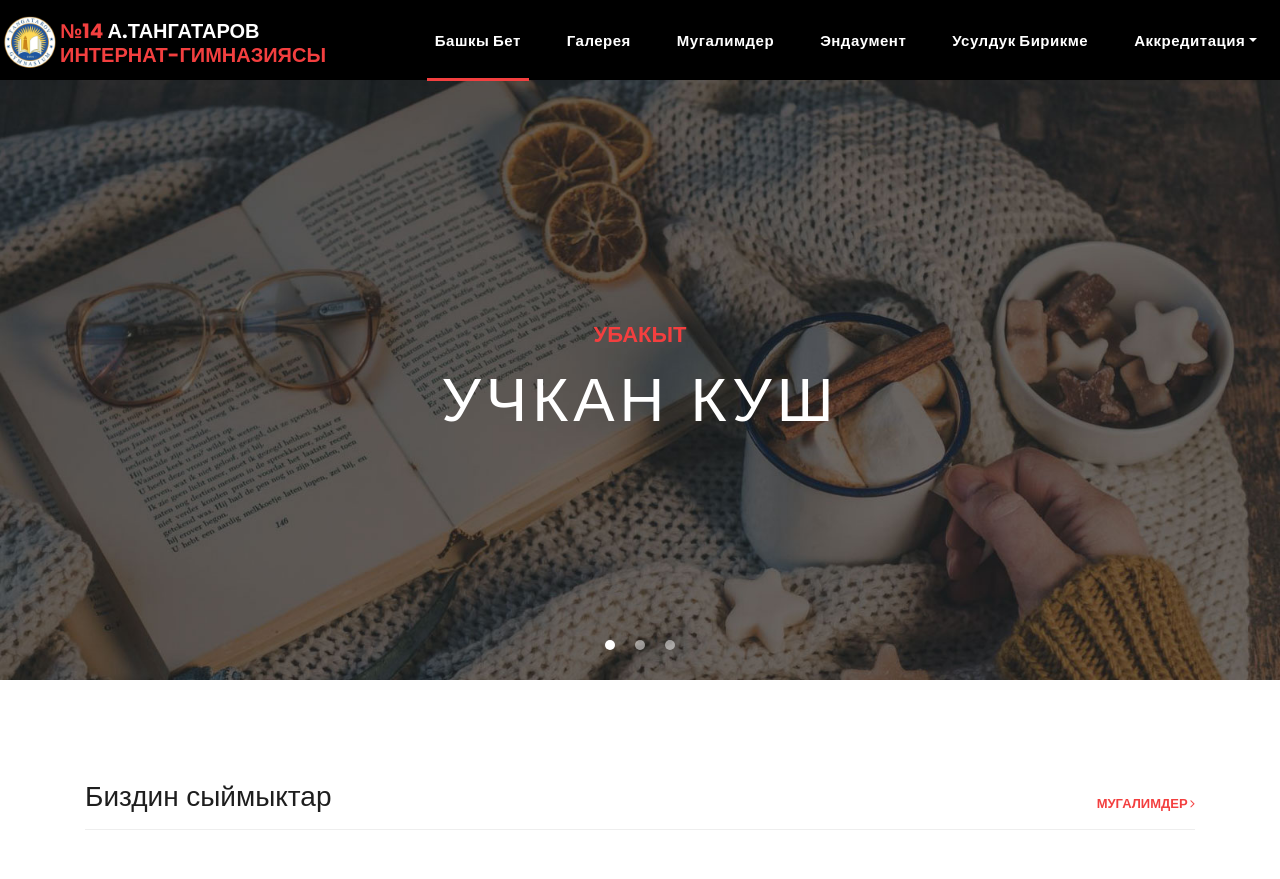
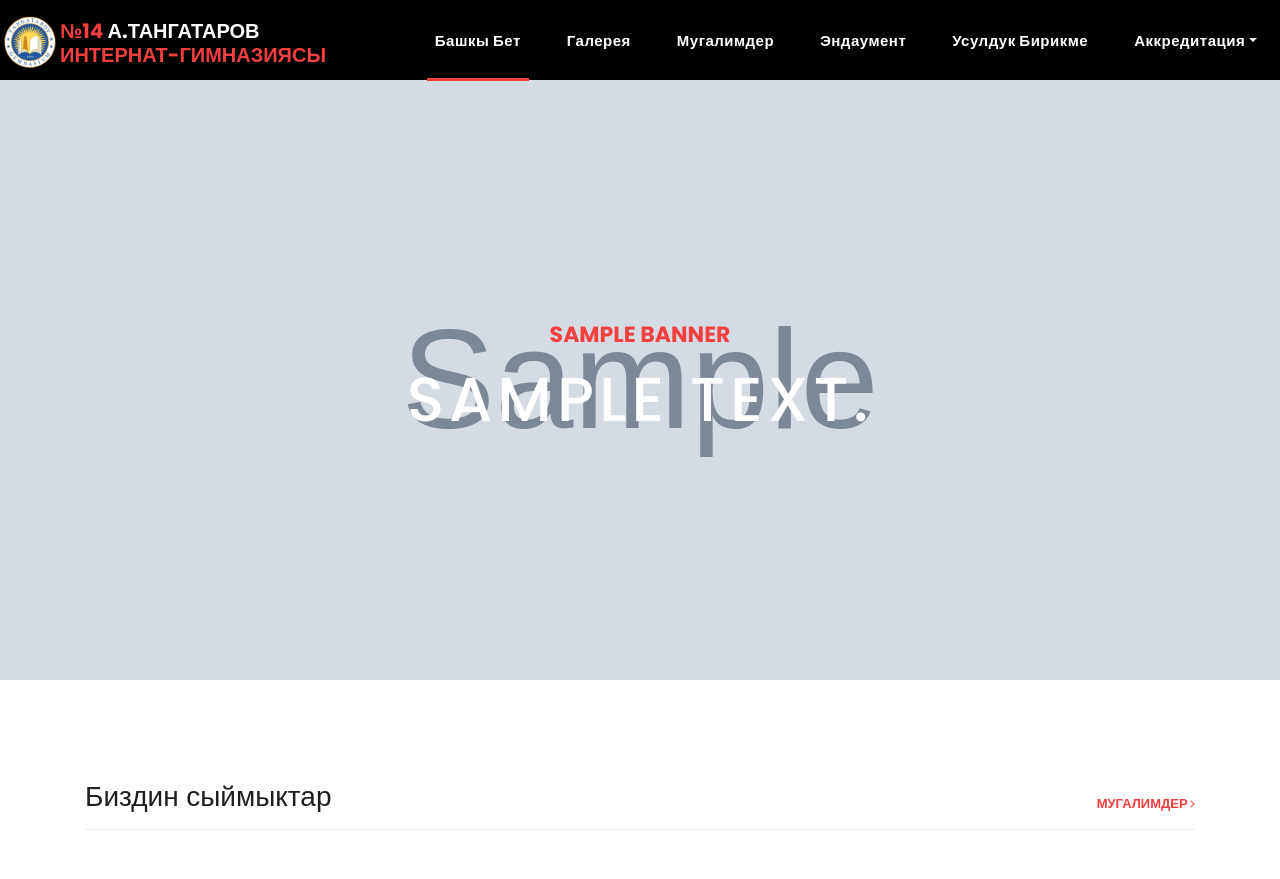
Before and after one commit to ADIKOLORD/realtangatar, a Django app: page / in a window 1280 px wide. Shown: the top 879 px of the page. Run offline with Django 3.2, Linux system fonts and the light colour scheme; tables that the repository leaves empty hold one stand-in row (values such as "Sample post"); grey boxes marked "Sample" are stand-in pictures; some libraries are stand-ins or nearby versions.

Commit message:
add_banner_from_db

```diff
--- a/main/models.py
+++ b/main/models.py
@@ -3,7 +3,7 @@ from django.db import models
 
 class Student(models.Model):
     fullname = models.CharField(max_length=50, verbose_name="ФИО ученика")
-    image = models.ImageField(upload_to="students/")
+    image = models.ImageField(upload_to="students/", verbose_name="Фото")
 
     def __str__(self):
         return self.fullname
@@ -152,3 +152,16 @@ class Plan(models.Model):
     class Meta:
         verbose_name = "План"
         verbose_name_plural = "Пландар"
+
+
+class Banner(models.Model):
+    title = models.CharField(max_length=50, verbose_name="Название")
+    desc = models.TextField(verbose_name="Описание")
+    image = models.ImageField(upload_to="banners/", verbose_name="Фото")
+
+    def __str__(self):
+        return self.title
+
+    class Meta:
+        verbose_name = "Баннер"
+        verbose_name_plural = "Баннер"
--- a/main/views.py
+++ b/main/views.py
@@ -1,6 +1,6 @@
 from django.shortcuts import render
 from .models import Teacher, Student, Endowment, MediaTheme, Accreditation, \
-    Ustav, Jobo, Protocol, Plan
+    Banner
 
 
 def main_page(request):
@@ -8,7 +8,8 @@ def main_page(request):
         'title': 'MAIN',
         'index': 'active',
         'students': Student.objects.all(),
-        'accreditations': Accreditation.objects.all()
+        'accreditations': Accreditation.objects.all(),
+        'banners': Banner.objects.all()
     }
     return render(request, 'index.html', context)
 
--- a/mektep/settings.py
+++ b/mektep/settings.py
@@ -5,7 +5,7 @@ BASE_DIR = os.path.dirname(os.path.dirname(os.path.abspath(__file__)))
 SECRET_KEY = 'z=$w+0lok*(&tu-ve%6zewz^6(w=si-cn4n1f2a-662lffmoj^'
 DEBUG = True
 
-ALLOWED_HOSTS = ['tangatarov.com', 'www.tangatarov.com']
+ALLOWED_HOSTS = ['tangatarov.com', 'www.tangatarov.com', '127.0.0.1']
 
 INSTALLED_APPS = [
     'django.contrib.admin',
--- a/templates/index.html
+++ b/templates/index.html
@@ -6,24 +6,14 @@
 <!-- Banner Starts Here -->
 <div class="banner header-text">
     <div class="owl-banner owl-carousel">
-        <div class="banner-item-01">
+        {% for banner in banners %}
+        <div class="banner-item-01" style="background-image: url({{ banner.image.url }})">
             <div class="text-content">
-                <h4>Убакыт</h4>
-                <h2>Учкан куш</h2>
+                <h4>{{ banner.title }}</h4>
+                <h2>{{ banner.desc }}</h2>
             </div>
         </div>
-        <div class="banner-item-02">
-            <div class="text-content">
-                <h4>Окуучу</h4>
-                <h2>Биздин келечек</h2>
-            </div>
-        </div>
-        <div class="banner-item-03">
-            <div class="text-content">
-                <h4>Мугалим</h4>
-                <h2>Момолуу дарак</h2>
-            </div>
-        </div>
+        {% endfor %}
     </div>
 </div>
 <!-- Banner Ends Here -->
```
Also changed, not shown: main/admin.py (+6 -1 lines), main/migrations/0007_auto_20230502_2310.py (added).
